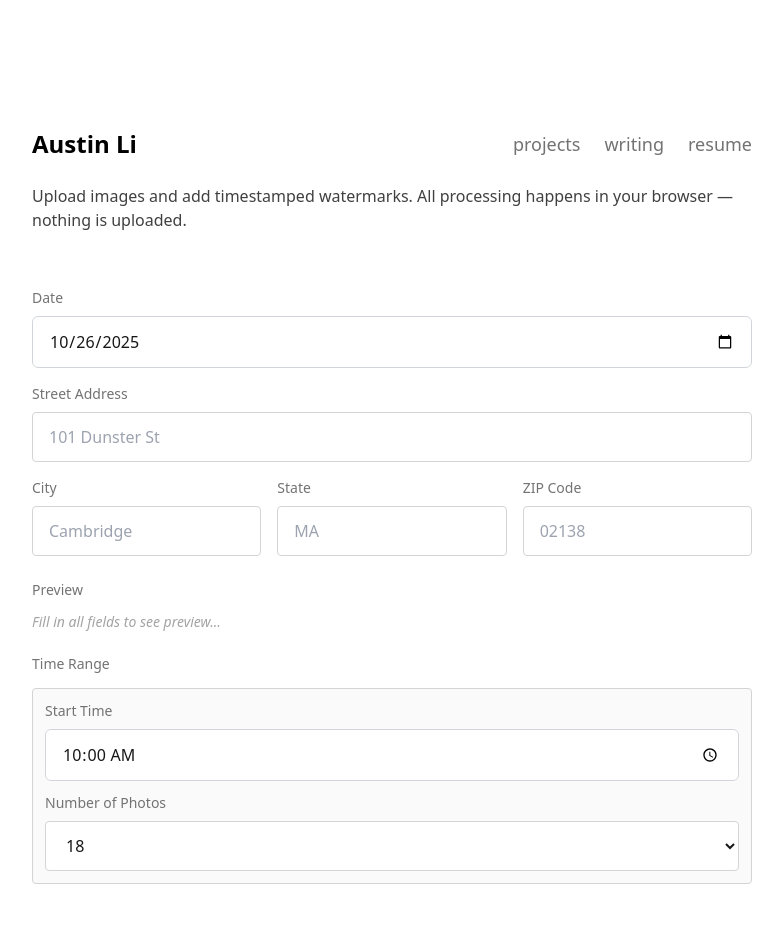
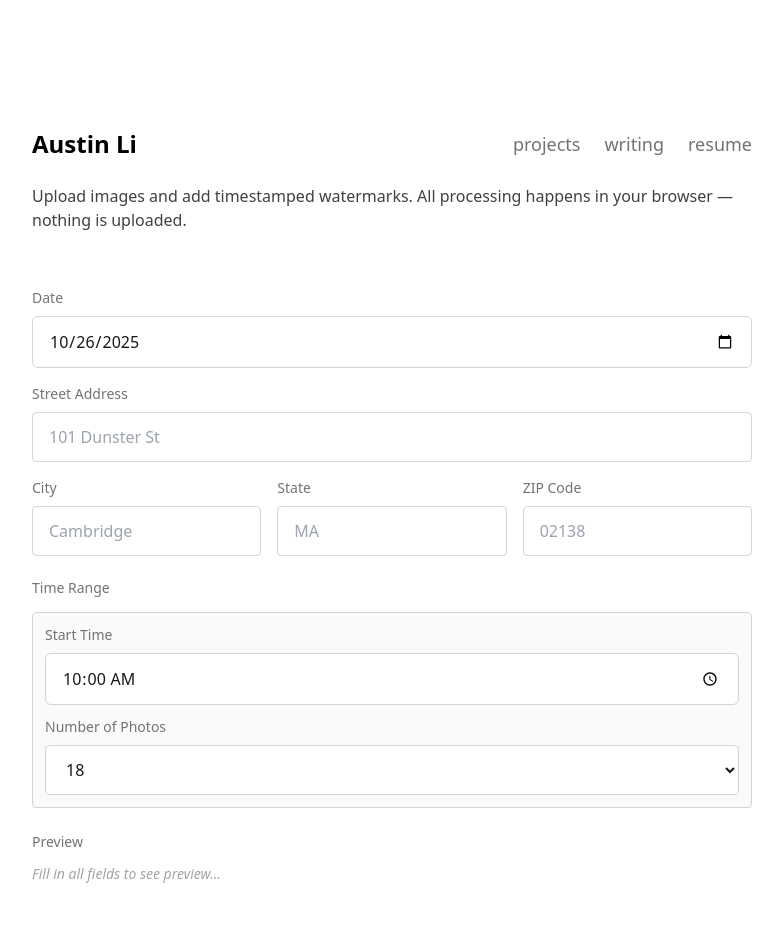
Before and after one commit to austinwli/austinwli.github.io, a SvelteKit app: page /watermark in a window 1280 px wide. Shown: the top 942 px of the page, without its empty margins (248-1031 px from the left). Built offline with nearby package versions, Linux system fonts and the light colour scheme; a web font is replaced by a local one.

Commit message:
ranges removed

```diff
--- a/src/routes/watermark/AdvancedOptions.svelte
+++ b/src/routes/watermark/AdvancedOptions.svelte
@@ -211,7 +211,7 @@
 
     {#if options.hasBorder}
       <div class="mt-3 space-y-3">
-        <div>
+        <div class="mt-2">
           <label for="borderColor" class="text-sm text-neutral-500"
             >Border Color</label
           >
--- a/src/routes/watermark/ConfigForm.svelte
+++ b/src/routes/watermark/ConfigForm.svelte
@@ -101,24 +101,6 @@
     </div>
   </div>
 
-  <!-- Preview Section -->
-  <div class="preview-section">
-    <p class="text-sm text-neutral-500 mb-3">Preview</p>
-    {#if !config.date || !config.street || !config.city || !config.state || !config.zip}
-      <p class="text-sm text-neutral-400 italic">
-        Fill in all fields to see preview...
-      </p>
-    {:else if config.timeRanges.length > 0}
-      {@const range = config.timeRanges[0]}
-      {@const preview = formatRangePreview(config, range)}
-      {#if preview}
-        <pre class="preview-text">{preview}</pre>
-      {:else}
-        <p class="text-sm text-neutral-400 italic">Invalid configuration</p>
-      {/if}
-    {/if}
-  </div>
-
   <!-- Time Range -->
   <div class="space-y-3">
     <span class="text-sm text-neutral-500 font-medium">Time Range</span>
@@ -162,6 +144,24 @@
       <p class="text-sm text-red-600">
         Total photos in ranges must equal uploaded images
       </p>
+    {/if}
+  </div>
+
+  <!-- Preview Section -->
+  <div class="preview-section">
+    <p class="text-sm text-neutral-500 mb-3">Preview</p>
+    {#if !config.date || !config.street || !config.city || !config.state || !config.zip}
+      <p class="text-sm text-neutral-400 italic">
+        Fill in all fields to see preview...
+      </p>
+    {:else if config.timeRanges.length > 0}
+      {@const range = config.timeRanges[0]}
+      {@const preview = formatRangePreview(config, range)}
+      {#if preview}
+        <pre class="preview-text">{preview}</pre>
+      {:else}
+        <p class="text-sm text-neutral-400 italic">Invalid configuration</p>
+      {/if}
     {/if}
   </div>
 </div>
--- a/src/routes/watermark/ImageGrid.svelte
+++ b/src/routes/watermark/ImageGrid.svelte
@@ -2,7 +2,7 @@
   import { createEventDispatcher, onDestroy } from "svelte";
   import { X } from "lucide-svelte";
   import type { WatermarkConfig } from "./types";
-  import { calculateImageTimestamp, getImageRange } from "./utils";
+  import { calculateImageTimestamp } from "./utils";
 
   export let files: File[] = [];
   export let onProcess: (() => void) | null = null;
@@ -119,7 +119,6 @@
     <!-- Image Grid -->
     <div class="image-grid-responsive">
       {#each files as file, i (i)}
-        {@const imageRange = getImageRange(config, i)}
         {@const timestamp = calculateImageTimestamp(config, i)}
         <div
           class="image-card-mobile group"
@@ -155,13 +154,8 @@
 
           <!-- Assignment Info -->
           <div class="assignment-info-mobile">
-            {#if imageRange}
-              <p class="text-sm text-neutral-700 font-medium">
-                Range {imageRange.rangeIndex + 1}
-              </p>
-              {#if timestamp}
-                <p class="text-sm text-neutral-600 truncate">{timestamp}</p>
-              {/if}
+            {#if timestamp}
+              <p class="text-sm text-neutral-600 truncate">{timestamp}</p>
             {:else}
               <p class="text-sm text-neutral-400 italic">Not assigned</p>
             {/if}
@@ -209,6 +203,6 @@
   }
 
   .assignment-info-mobile {
-    @apply mt-2 px-2 pb-2 space-y-1 min-h-[2.5rem] flex flex-col justify-center;
+    @apply mt-2 px-2 pb-2 min-h-[2.5rem] flex flex-col justify-center;
   }
 </style>
```
